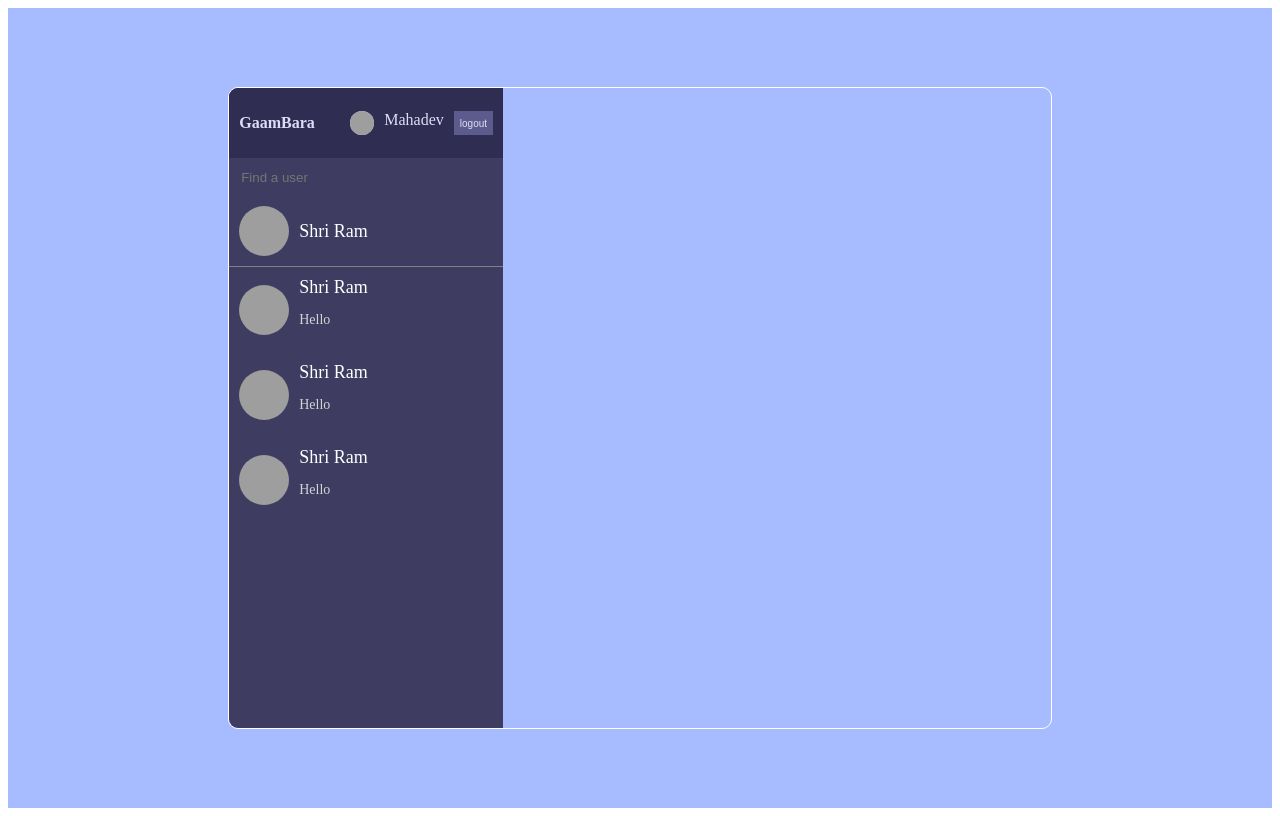
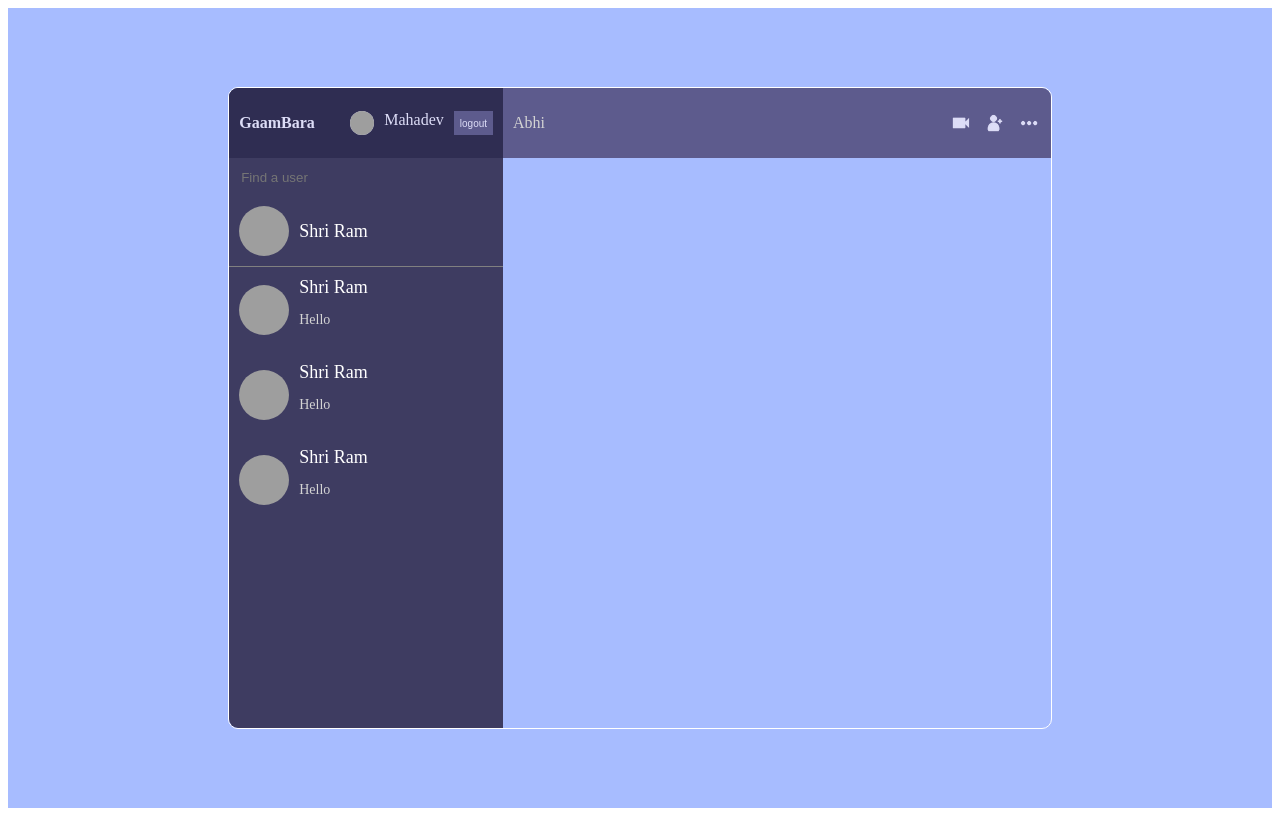
Before and after one commit to Abhishek-76/ChatAPP-, a React (Create React App) app: page / in a window 1280 px wide. Built offline with nearby package versions, Linux system fonts and the light colour scheme; grey boxes are pictures that could not be loaded.

Commit message:
chat/top

```diff
--- a/src/components/Chat.jsx
+++ b/src/components/Chat.jsx
@@ -1,9 +1,19 @@
 import React from "react";
+import Cam from "../img/cam.png";
+import Add from "../img/add.png";
+import More from "../img/more.png";
 
 const Chat = () => {
   return (
     <div className="chat">
-      <div className="chatcontainer"></div>
+      <div className="chatInfo">
+        <span>Abhi</span>
+        <div className="chatIcons">
+          <img src={Cam} alt="" />
+          <img src={Add} alt="" />
+          <img src={More} alt="" />
+        </div>
+      </div>
     </div>
   );
 };
--- a/src/style.scss
+++ b/src/style.scss
@@ -156,5 +156,23 @@
   }
   .chat {
     flex: 2;
+    .chatInfo {
+      height: 50px;
+      background-color: #5d5b8d;
+      display: flex;
+      align-items: center;
+      justify-content: space-between;
+      padding: 10px;
+      color: lightgray;
+    }
+    .chatIcons {
+      display: flex;
+      gap: 10px;
+
+      img {
+        height: 24px;
+        cursor: pointer;
+      }
+    }
   }
 }
```
